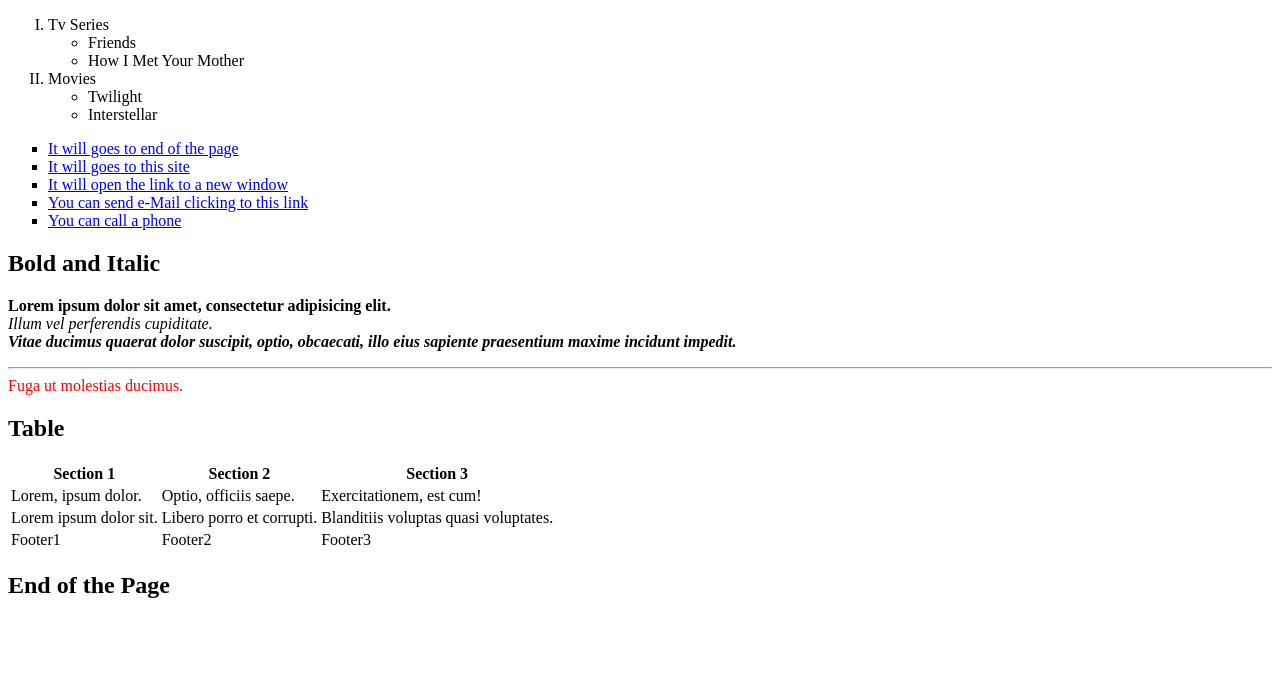
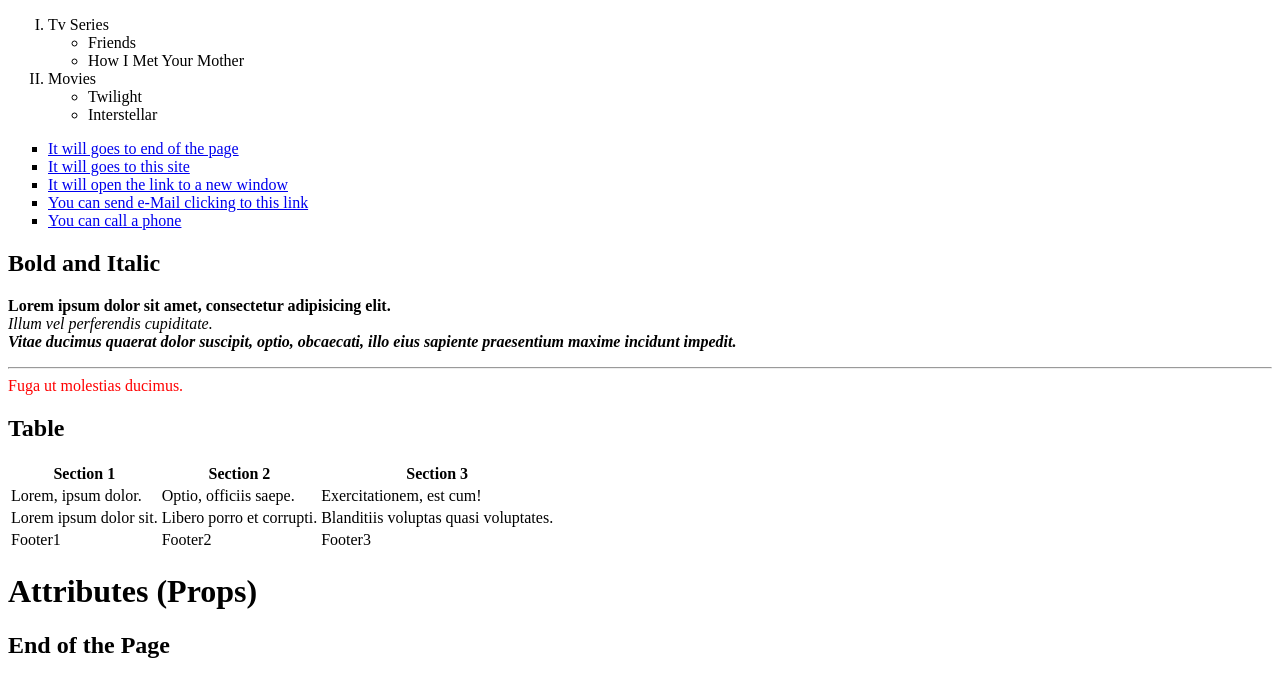
Before and after one commit to ilhansevval/HTML, a plain HTML site: page html/index.html in a window 1280 px wide. Shown: the part 1576-2255 px from the top of the page. Before the commit the page ends 2195 px from the top, so only its background shows below. Drawn offline with Linux system fonts and the light colour scheme.

Commit message:
feat: "tags-feature"

```diff
--- a/html/index.html
+++ b/html/index.html
@@ -120,6 +120,10 @@
         </tfoot>
     </table>
 
+    <!--Adding Extra Features to Html Tags-->
+
+    <h1 data-info="Sayfa Basligi" data-id="1">Attributes (Props)</h1>
+
     <h2 id="footer">End of the Page</h2>
 
 </body>
```
